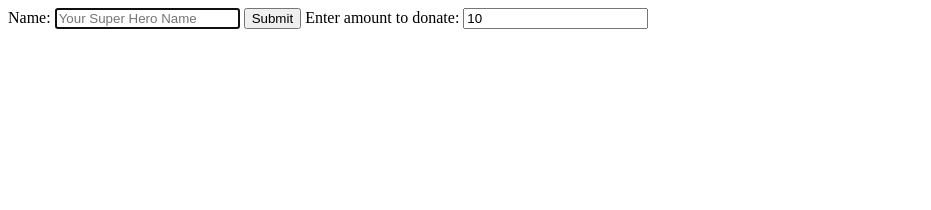
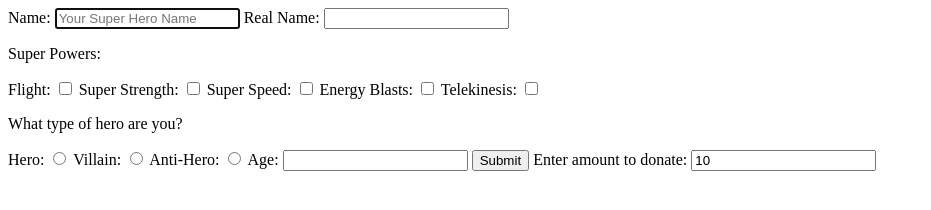
Before and after one commit to Yippie-Calle/WDD330, a plain HTML site: page Readings/week4/hero.html in a window 1280 px wide. Shown: the whole page, without its empty margins (0-931 px from the left). Drawn offline with Linux system fonts and the light colour scheme.

Commit message:
Working on my notes for the class

```diff
--- a/Readings/week4/hero.html
+++ b/Readings/week4/hero.html
@@ -1,20 +1,57 @@
 <!doctype html>
 <html lang='en'>
+
 <head>
     <meta charset='utf-8'>
     <title>Hero Form</title>
 </head>
+
 <body>
     <form id='hero'>
         <label for='heroName'>Name:
             <input type='text' id='heroName' name='heroName' autofocus placeholder='Your Super Hero Name' maxlength=32>
         </label>
+        <label for='realName'>Real Name:
+            <input type='password' name='realName' id='realName'></label> <!-- This is like passwords-->
+        <p>Super Powers:</p>
+        <!--Check box inputs-->
+        <label for='flight'>Flight:
+            <input type='checkbox' id='flight' value='Flight' name='powers'>
+        </label>
+        <label for='strength'>Super Strength:
+            <input type='checkbox' id='strength' value='Strength' name='powers'>
+        </label>
+        <label for='speed'>Super Speed:
+            <input type='checkbox' id='speed' value='Super Speed' name='powers'>
+        </label>
+        <label for='energy'>Energy Blasts:
+            <input type='checkbox' id='energy' value='Energy Blasts' name='powers'>
+        </label>
+        <label for='telekinesis'>Telekinesis:
+            <input type='checkbox' id='telekinesis' value='Telekinesis' name='powers'>
+        </label>
+
+        <p>What type of hero are you?</p>
+        <!-- This wil create a multiple choice option. Only one is the correct answer. -->
+        <label for='hero'>Hero:
+            <input type='radio' name='category' value='Hero' id='hero'>
+        </label>
+        <label for='villain'>Villain:
+            <input type='radio' name='category' value='Villain' id='villain'>
+        </label>
+        <label for='anti-hero'>Anti-Hero:
+            <input type='radio' name='category' value='Antihero' id='anti-hero'>
+            <!-- This is an integer field-->
+        </label><label for='age'>Age:
+            <input type='number' id='age' name='age' min=0 step=1></label>
         <button type='submit'>Submit</button>
         <!-- This is for text input fields -->
         <label for='donation-amount'>Enter amount to donate:
-            <input type='text' id ='donation-amount' name='donationAmount' value='10'>
+            <input type='text' id='donation-amount' name='donationAmount' value='10'>
+            <!--this presets the amount-->
         </label>
     </form>
-<script src='/WDD330/Readings/week4/main.js'></script>
+    <script src='/WDD330/Readings/week4/main.js'></script>
 </body>
+
 </html>
--- a/Readings/week4/main.js
+++ b/Readings/week4/main.js
@@ -8,3 +8,14 @@ function makeHero(event) {
     alert(JSON.stringify(hero)); // convert object to JSON string and display in alert dialog
     return hero;
 }
+hero.realName = form.realName.value; // Enhance for passwords.
+// This will go trhough the check box and check to see if something was checked and make sure its stored and recorded.
+hero.powers = [];
+for (let i=0; i < form.powers.length; i++) {
+    if (form.powers[i].checked) {
+        hero.powers.push(form.powers[i].value);
+    }
+}
+// hero.powers = [...form.powers].filter(box => box.checked).map(box => box.value); <--- this will produce the same result as the one above.
+hero.category = form.category.value; // this checks what was chosen in the Radio Category
+hero.age = form.age.value; // This grabs age of hero.
```
